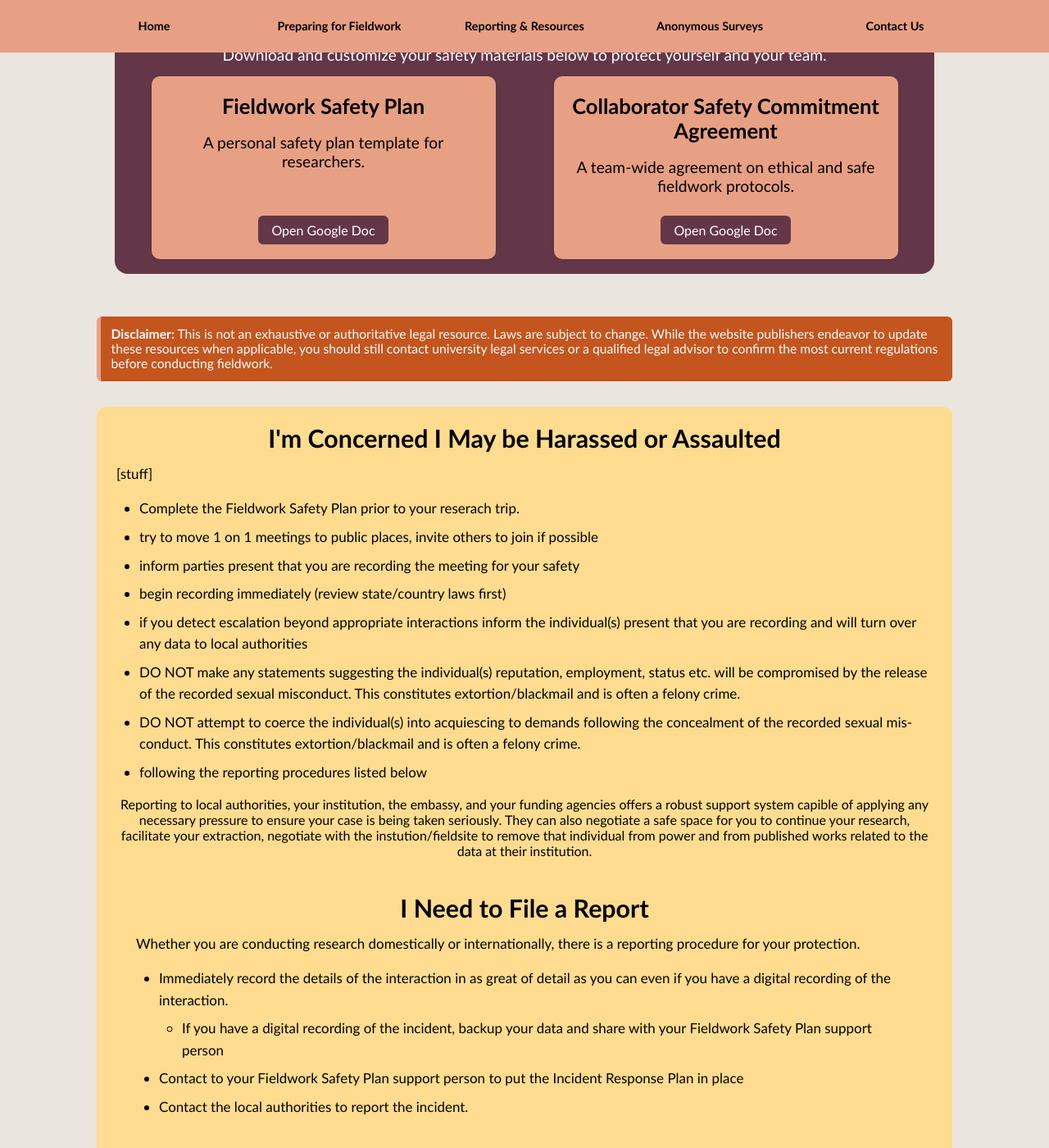
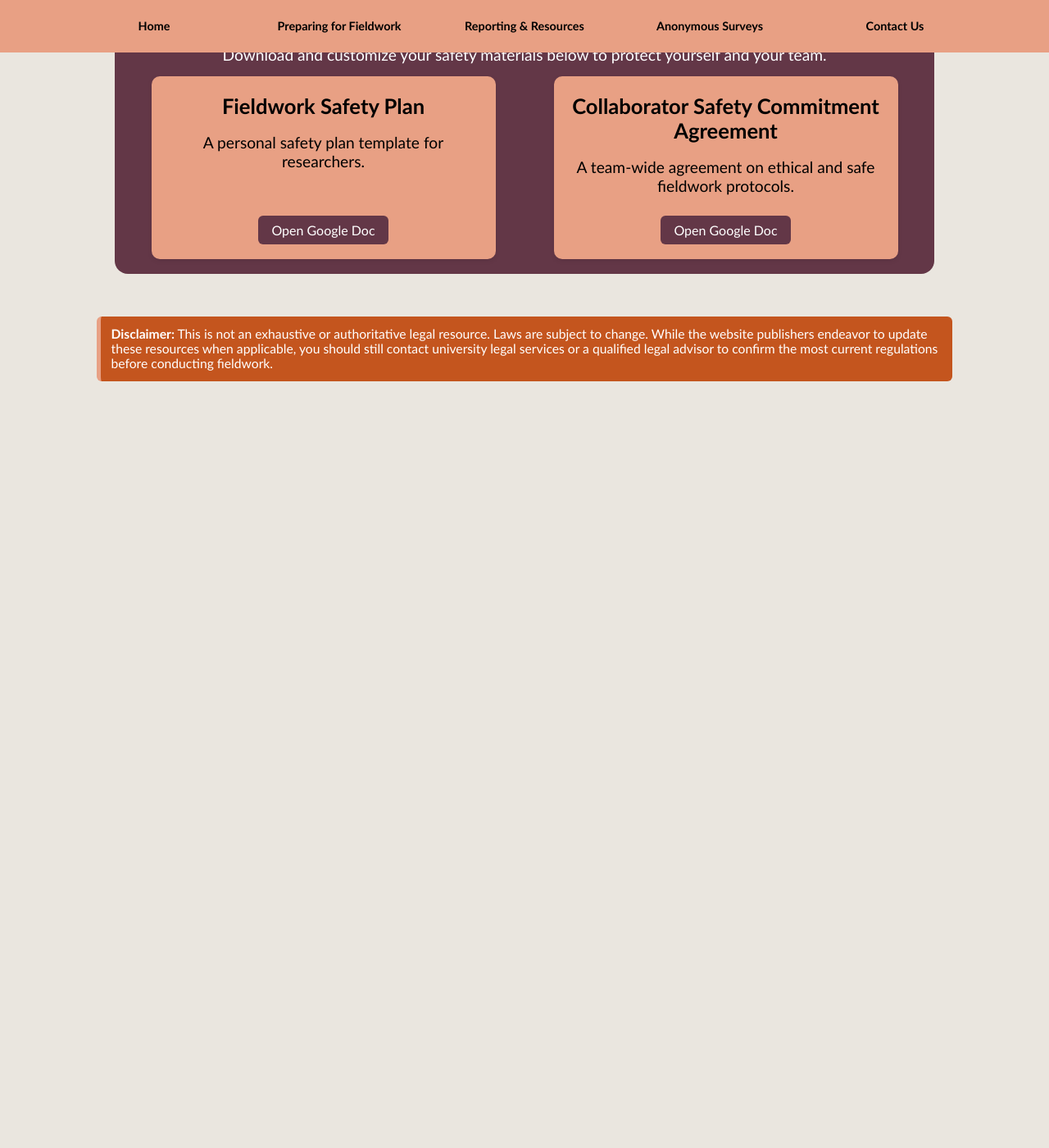
Before and after one commit to AnthroSafetyWarrior/GoldenTrowelProject, a Jekyll site: the page built from _pages/preparing.html, in a window 1280 px wide and 1400 px high, scrolled down 1331 px. Shown: the whole window at 82% size. Built offline with Jekyll 4.4.1, drawn with Linux system fonts in a browser that asks for light colours; after the commit the page ends 1855 px from its top, so only the background shows below that.

Commit message:
updating pages

```diff
--- a/_pages/preparing.html
+++ b/_pages/preparing.html
@@ -122,31 +122,3 @@ permalink: /preparing.html
 <div class="disclaimer">
   <strong>Disclaimer:</strong> This is not an exhaustive or authoritative legal resource. Laws are subject to change. While the website publishers endeavor to update these resources when applicable, you should still contact university legal services or a qualified legal advisor to confirm the most current regulations before conducting fieldwork.
 </div>
-
-<div class="oneparty-caveat" role="region" aria-labelledby="opc-caveats-title">
-  <h3 id="opc-caveats-title">I'm Concerned I May be Harassed or Assaulted</h3>
-  <p>[stuff]</p>
-<ul>
-    <li>Complete the Fieldwork Safety Plan prior to your reserach trip.
-    <li>try to move 1 on 1 meetings to public places, invite others to join if possible
-    <li>inform parties present that you are recording the meeting for your safety
-    <li>begin recording immediately (review state/country laws first)
-    <li>if you detect escalation beyond appropriate interactions inform the individual(s) present that you are recording and will turn over any data to local authorities
-    <li>DO NOT make any statements suggesting the individual(s) reputation, employment, status etc. will be compromised by the release of the recorded sexual misconduct. This constitutes extortion/blackmail and is often a felony crime.</li>
-    <li>DO NOT attempt to coerce the individual(s) into acquiescing to demands following the concealment of the recorded sexual misconduct. This constitutes extortion/blackmail and is often a felony crime.
-   <li>following the reporting procedures listed below
-  </ul>
-Reporting to local authorities, your institution, the embassy, and your funding agencies offers a robust support system capible of applying any necessary pressure to ensure your case is being taken seriously. They can also negotiate a safe space for you to continue your research, facilitate your extraction, negotiate with the instution/fieldsite to remove that individual from power and from published works related to the data at their institution.
-
-<div class="oneparty-caveat" role="region" aria-labelledby="opc-caveats-title">
-  <h3 id="opc-caveats-title">I Need to File a Report</h3>
-
-  <p>Whether you are conducting research domestically or internationally, there is a reporting procedure for your protection.</p>
-    <ul>
-    <li>Immediately record the details of the interaction in as great of detail as you can even if you have a digital recording of the interaction.</li>
-   <ul><li>If you have a digital recording of the incident, backup your data and share with your Fieldwork Safety Plan support person</li></ul>
-    <li>Contact to your Fieldwork Safety Plan support person to put the Incident Response Plan in place</li>
-    <li>Contact the local authorities to report the incident.</li>
-  </ul>
-</div>
-</section>
```
